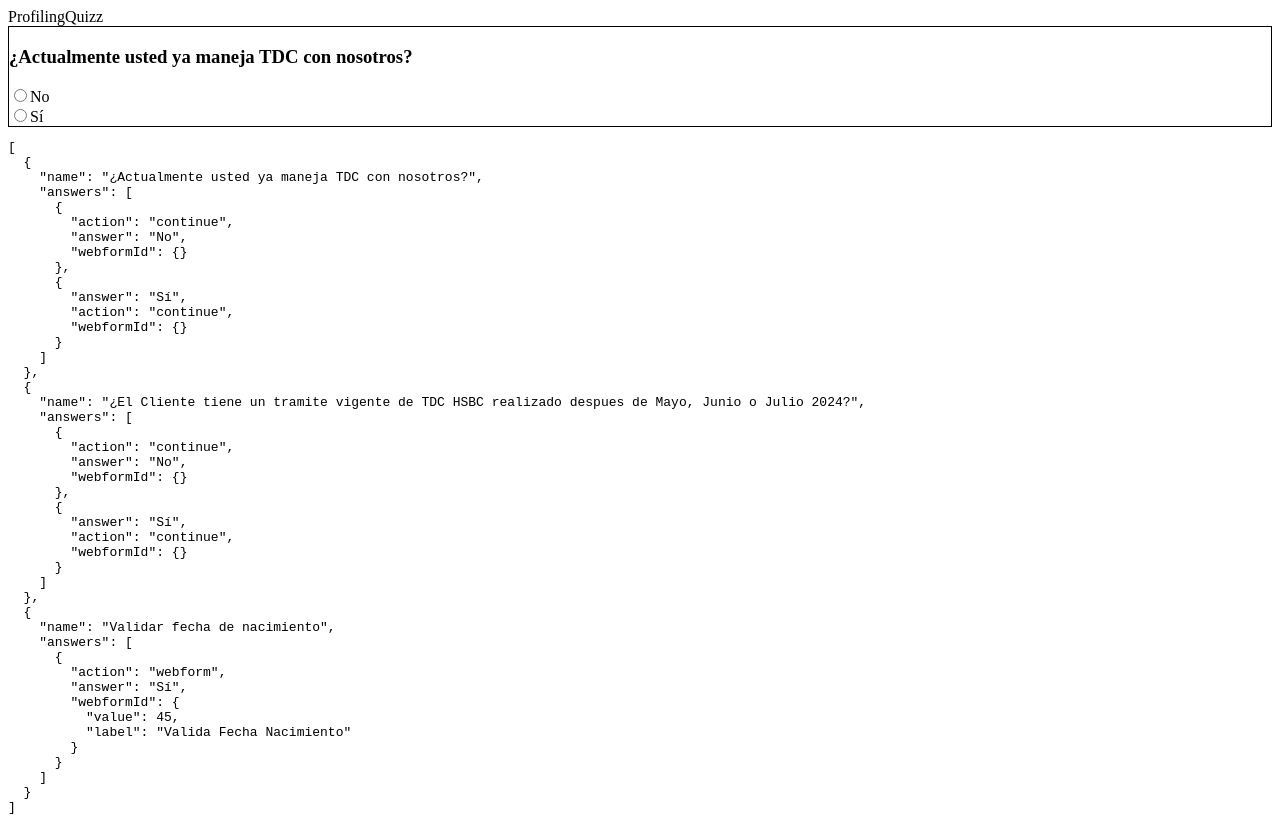
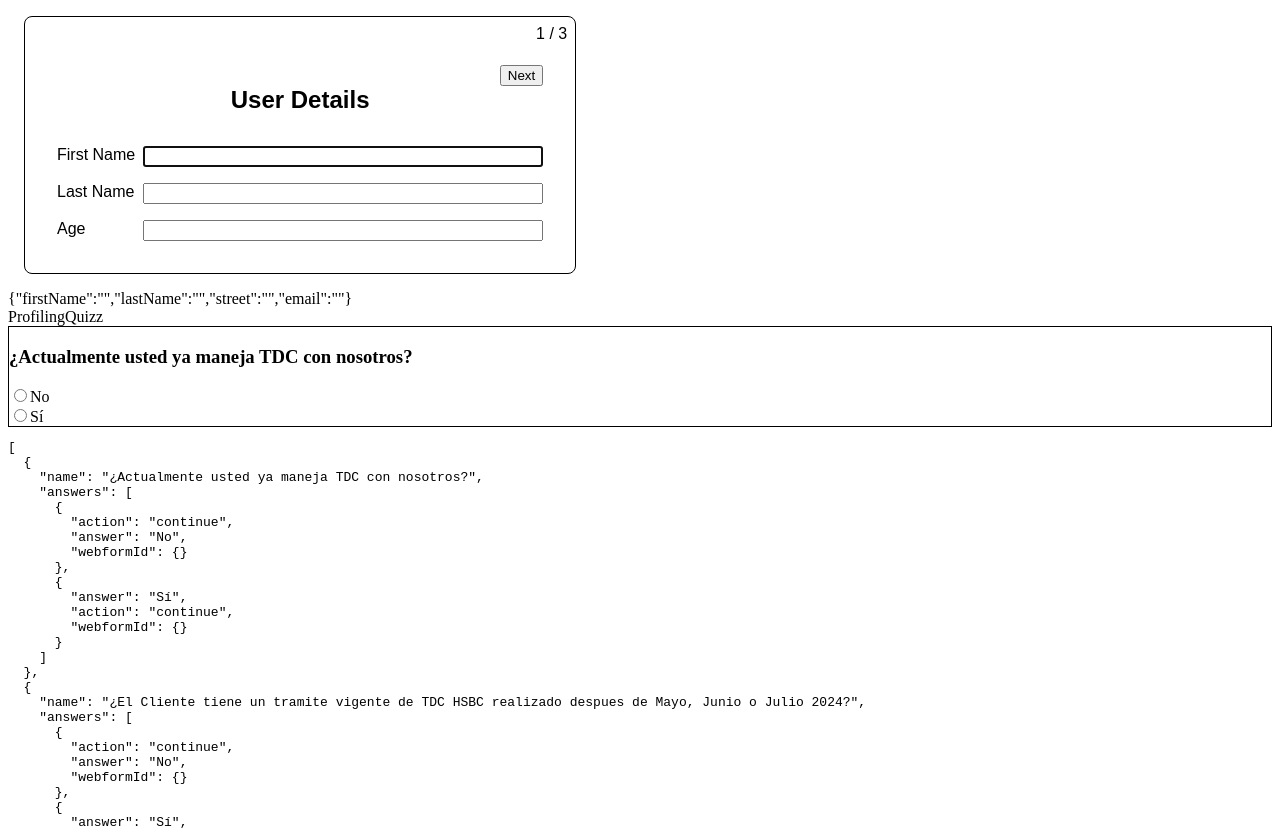
Before and after one commit to jimmyegc/react-multistep-form, a React (Vite) app: page / in a window 1280 px wide. Shown: the top 830 px of the page. Built offline with nearby package versions, Linux system fonts and the light colour scheme.

Commit message:
fix 09202024

```diff
--- a/src/App.tsx
+++ b/src/App.tsx
@@ -54,7 +54,7 @@ function App() {
 
   return (
     <>
-      {/* <div style={{
+     <div style={{
         position: 'relative',
         background: "white",
         border: "1px solid black",
@@ -75,7 +75,7 @@ function App() {
         </form>
         {step}
       </div>
-      {JSON.stringify(data)} */}
+      {JSON.stringify(data)}
       <ProfilingQuizz />
     </>
   )
--- a/src/components/ProfilingQuizz/components/QuestionCard.tsx
+++ b/src/components/ProfilingQuizz/components/QuestionCard.tsx
@@ -1,6 +1,3 @@
-import { useProfilingQuizz } from "../useProfilingQuizz"
-
-
 interface QuestionCardProps {
   stepIndex: number
   title: string
```
